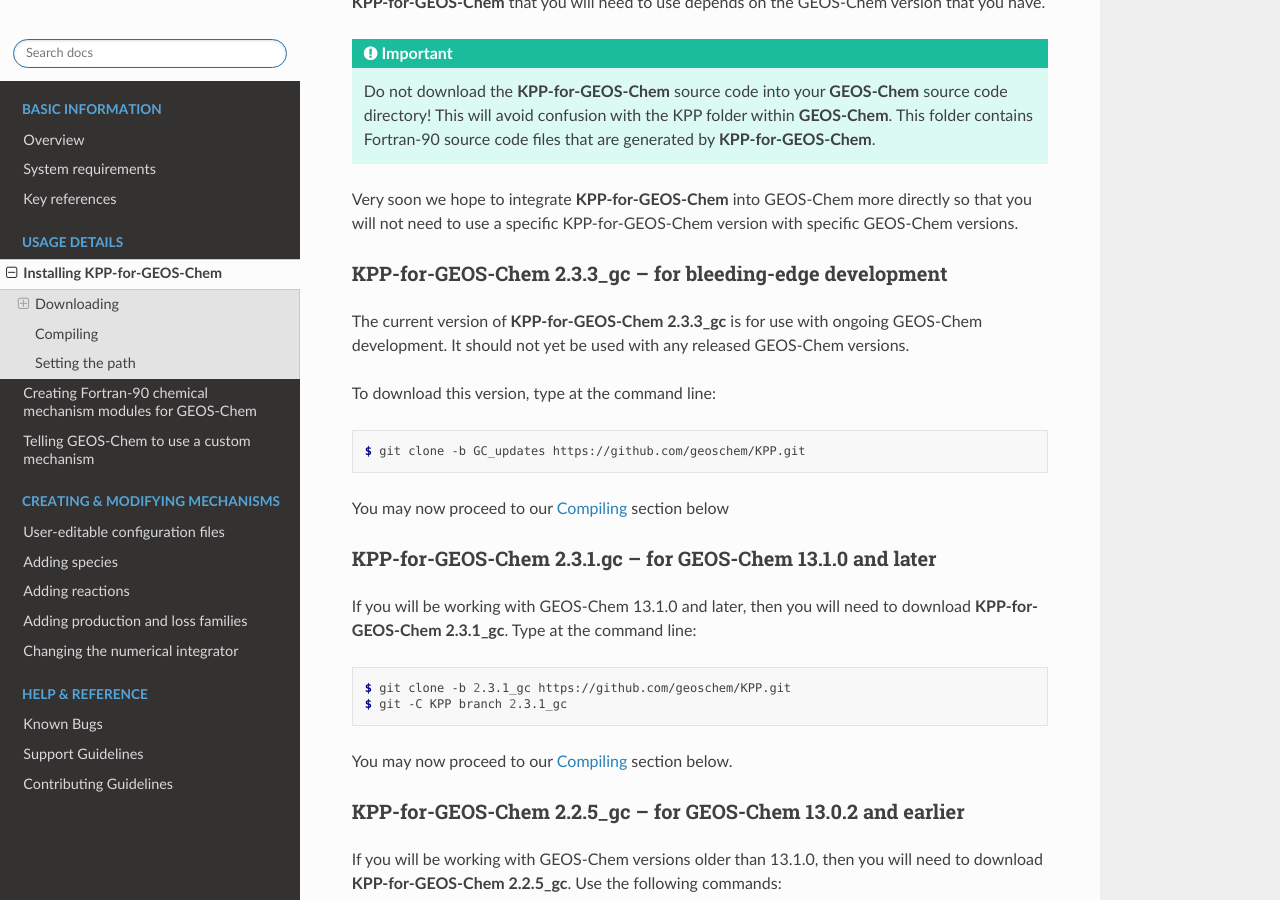
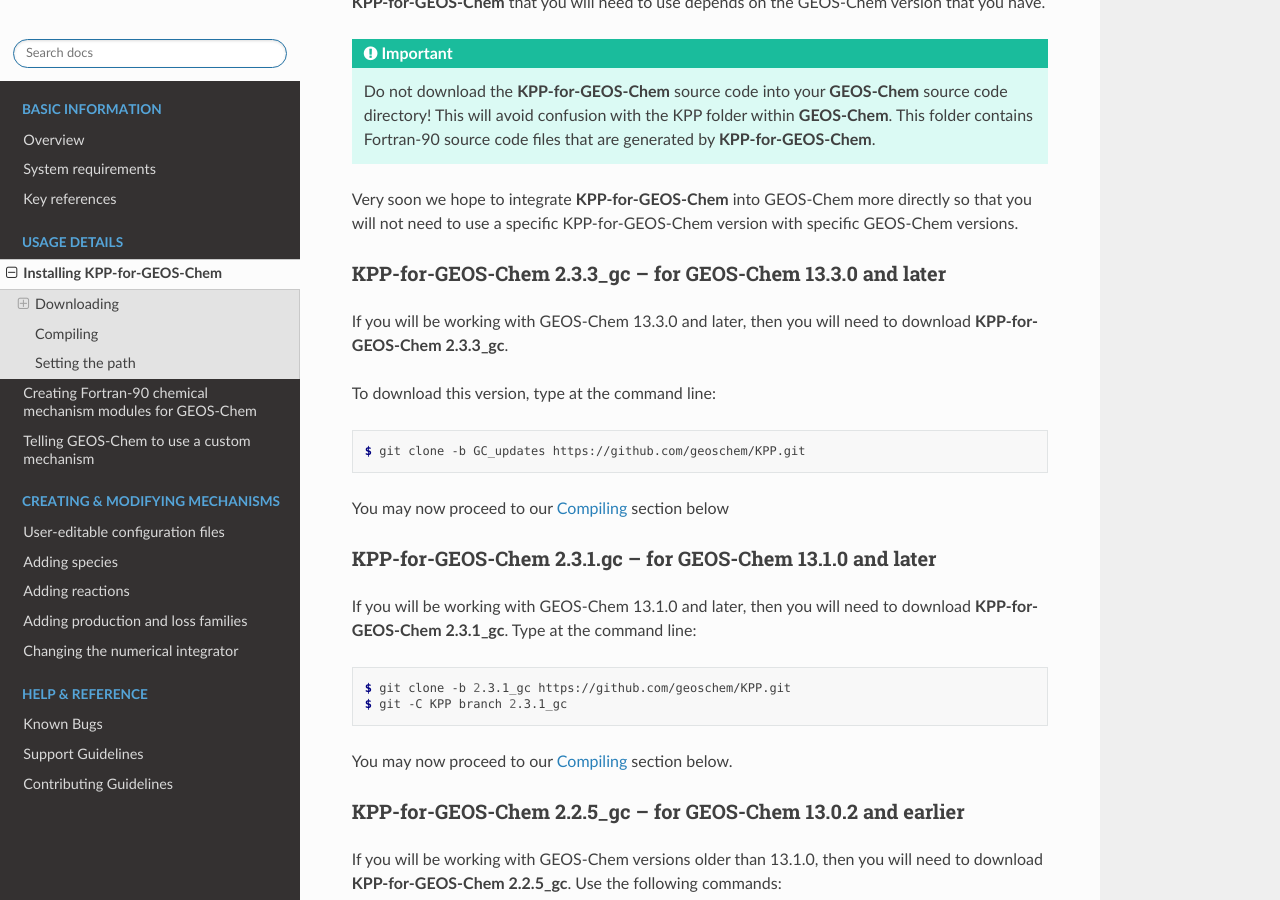
Before and after one commit to geoschem/KPP, a Sphinx documentation site: the page built from docs/source/usage-details/installation.rst, in a window 1280 px wide and 900 px high, scrolled down 321 px. Built offline with Sphinx 7.4.7 and the Read the Docs theme 2.0.0, drawn with Linux system fonts in a browser that asks for light colours; pages that are not in the unit, such as notebooks, are missing from menus.

Commit message:
Update documentation to denote 2.3.3_gc can be used w/ 13.3.0+
Signed-off-by: Bob Yantosca <yantosca@seas.harvard.edu>

```diff
--- a/docs/source/usage-details/installation.rst
+++ b/docs/source/usage-details/installation.rst
@@ -23,13 +23,12 @@ Very soon we hope to integrate :program:`KPP-for-GEOS-Chem` into
 GEOS-Chem more directly so that you will not need to use a specific
 KPP-for-GEOS-Chem version with specific GEOS-Chem versions.
 
-^^^^^^^^^^^^^^^^^^^^^^^^^^^^^^^^^^^^^^^^^^^^^^^^^^^^^^^^^^^
-KPP-for-GEOS-Chem 2.3.3_gc -- for bleeding-edge development
-^^^^^^^^^^^^^^^^^^^^^^^^^^^^^^^^^^^^^^^^^^^^^^^^^^^^^^^^^^^
+^^^^^^^^^^^^^^^^^^^^^^^^^^^^^^^^^^^^^^^^^^^^^^^^^^^^^^^^^^^^
+KPP-for-GEOS-Chem 2.3.3_gc -- for GEOS-Chem 13.3.0 and later
+^^^^^^^^^^^^^^^^^^^^^^^^^^^^^^^^^^^^^^^^^^^^^^^^^^^^^^^^^^^^
 
-The current version of :program:`KPP-for-GEOS-Chem 2.3.3_gc` is for
-use with ongoing GEOS-Chem development. It should not yet be used with
-any released GEOS-Chem versions.
+If you will be working with GEOS-Chem 13.3.0 and later, then you will
+need to download :program:`KPP-for-GEOS-Chem 2.3.\3_gc`.
 
 To download this version, type at the command line:
 
```
